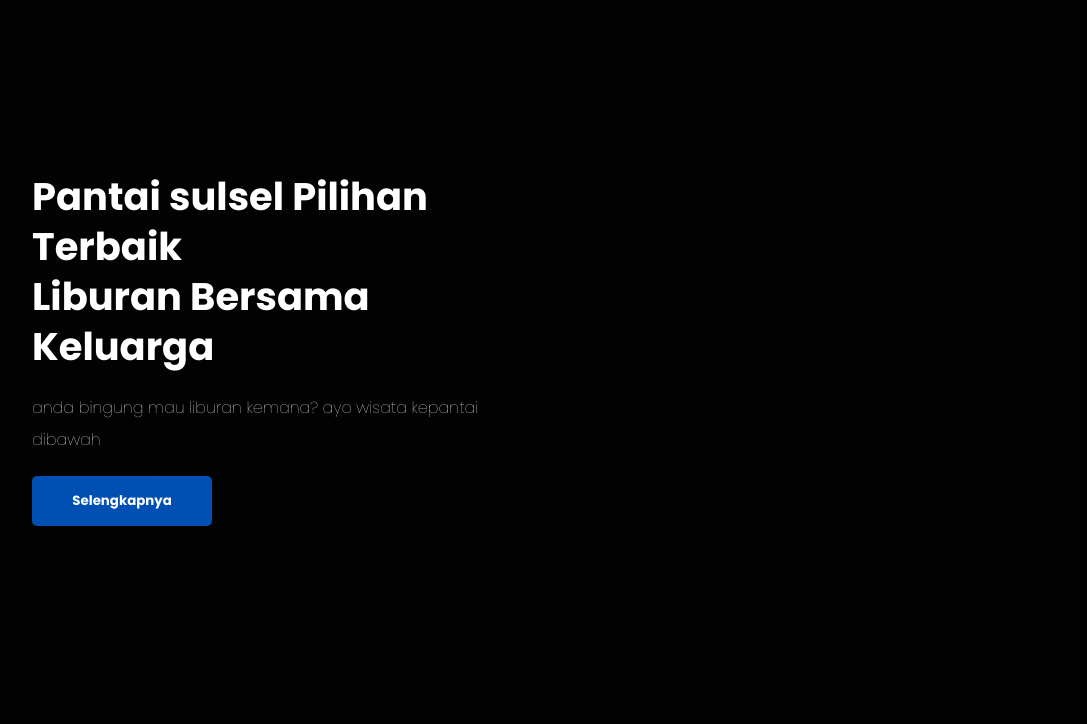
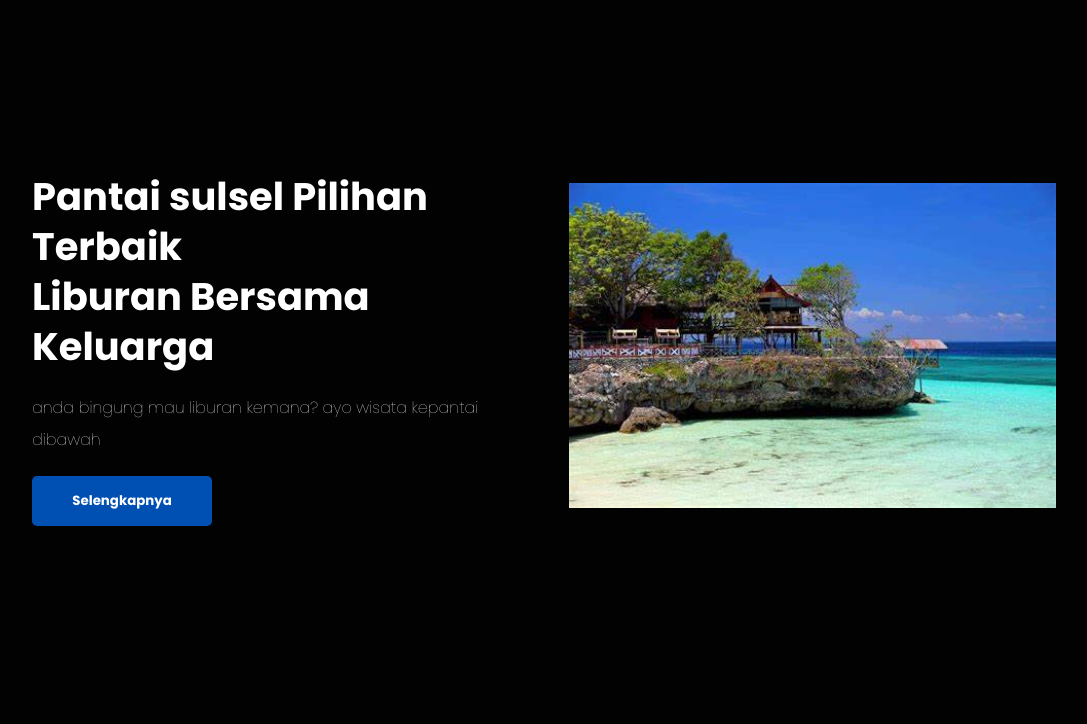
Before and after one commit to akusukacoding22/-rianramadan.github.io-, a plain HTML site: page index.html in a window 1280 px wide. Shown: the part 76-800 px from the top of the page, without its empty margins (96-1183 px from the left). Drawn offline with Linux system fonts and the light colour scheme.

Commit message:
Update index.html

```diff
--- a/index.html
+++ b/index.html
@@ -54,7 +54,7 @@
               <button>Selengkapnya</button>
             </div>
             <div class="box">
-              <img src="pantai bira.png" alt="" />
+              <img src="pantai bira.jpg" alt="" />
             </div>
           </div>
         </div>
```
